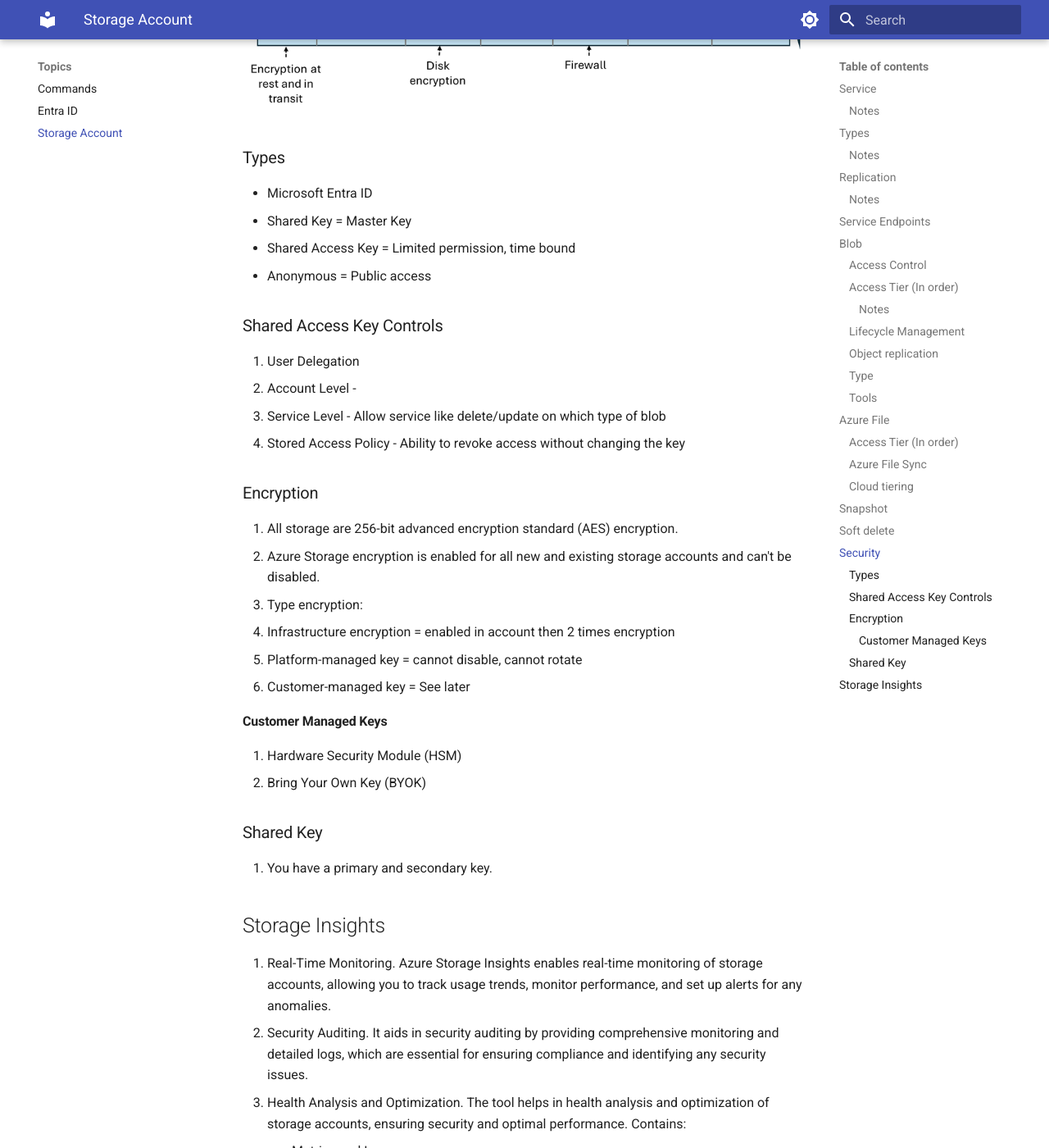
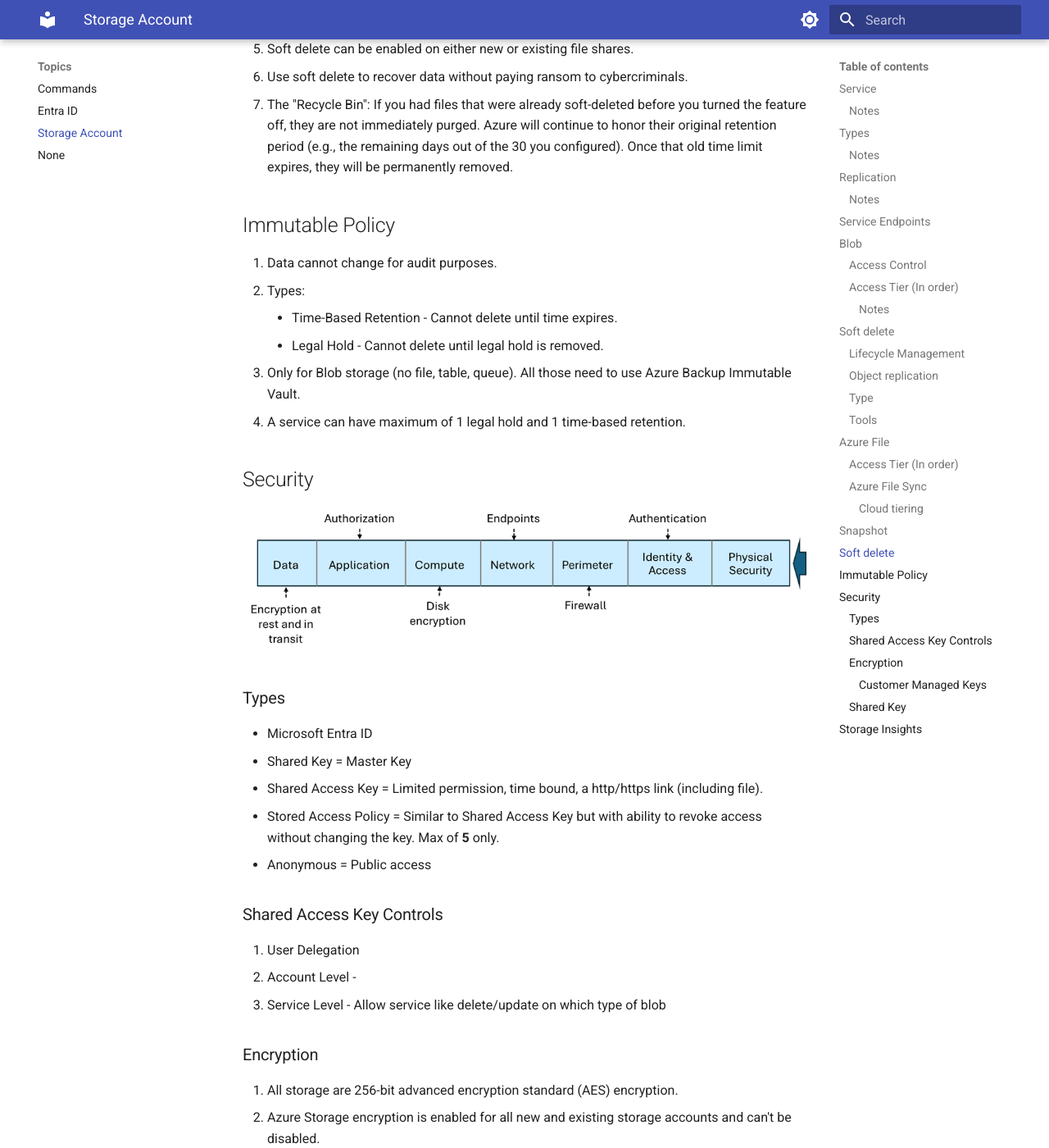
Before and after one commit to yoonghan/AZ-104-Azure-Administrator-Associate, an MkDocs documentation site: the page built from docs/Storage-Account.md, in a window 1280 px wide and 1400 px high, scrolled down 5557 px. Shown: the whole window at 82% size. Built offline with MkDocs 1.6.1 and Material for MkDocs 9.7.7, drawn with Linux system fonts in a browser that asks for light colours; some of the changed text lies outside the part shown.

Commit message:
Update storage and encryption

```diff
--- a/docs/Storage-Account.md
+++ b/docs/Storage-Account.md
@@ -45,6 +45,7 @@
 3. GRS has 6 copies, 3 in LRS for 2 regions.
 4. If GZRS, the replication is 6 copies with 3 in ZRS for 2 regions.
 5. If LRS, there are still 3 copies but in the same data center.
+6. Premium Storage Account does not support GRS or RA-GRS.
 
 ## Service Endpoints
 1. Private Endpoints - $ and it's not via azure backbone
@@ -77,6 +78,11 @@
 3. If you have **Soft Delete** enabled (e.g., for 7 days) and you delete a blob, you continue to pay the storage cost for those 7 days while the blob sits in the "recycle bin."
 4. Archive is "offline", it cannot be read and need to be rehydrated to either Hot, Cool or Cold tier.
 
+## Soft delete
+1. Minimum 7 days.
+2. Default 14 days.
+3. Max 1 year.
+
 ### Lifecycle Management
 1. Can use days to set lifecycle to move DOWNward tier. Hot -> Cold but not Cold -> Hot. If wants to move the other way we call it rehydration and can take time depending on tiers.
 2. Careful that it still charges for minimum retention.
@@ -87,7 +93,8 @@
 1. Object replication is supported when the source and destination accounts are in the Hot, Cool, or Cold tier. The source and destination accounts can be in different tiers.
 2. Required Blob Versioning for both source and destination.
 3. Snapshot not supported.
-4. There is "Last Access Date" or "Last Modified Date" to track the access time. If the blob is accessed, the last access date will be updated. **Last Access Date** needs to be turn on with **Access Time Tracking** option.
+4. There is "Last Access Date" or "Last Modified Date" to track the access time. If the blob is accessed, the last access date will be updated. **Last Access Date** needs to be turn on with **Access Time Tracking** optional. Else do not know which is deleted, update.
+5. Only Blob storage.
 
 
 ### Type
@@ -99,7 +106,8 @@
 ### Tools
 1. AzCopy
 2. Azure Storage Explorer
-3. Azure Data Box Disk - See later scope it's a physical disk that send to Azure Center.
+3. Azure Data Box Disk - See later scope it's a physical disk that send to Azure Center. Snowball/Snowcone
+4. Import/Export Service - a ticket support and monitor in Azure to see you on-premise move to Azure data center.
 
 ## Azure File
 1. Azure Files provides the SMB and NFS protocols, client libraries, and a REST interface that allows access from anywhere to stored files.
@@ -113,9 +121,10 @@
 4. Cool - for infrequently accessed data, still HDD
 
 ### Azure File Sync
-N/A
+1. Need to install agent in OS
+2. Cloud tiering is to cache file sync.
 
-### Cloud tiering
+#### Cloud tiering
 1. Allows frequently accessed files to be cached locally while other files are stored in Azure Files.
 2. When a file is tiered, Azure File Sync replaces the file locally with a pointer. A pointer is commonly referred to as a reparse point. The parse point represents a URL to the file in Azure Files.
 
@@ -139,20 +148,28 @@
 6. Use soft delete to recover data without paying ransom to cybercriminals.
 7. The "Recycle Bin": If you had files that were already soft-deleted before you turned the feature off, they are not immediately purged. Azure will continue to honor their original retention period (e.g., the remaining days out of the 30 you configured). Once that old time limit expires, they will be permanently removed.
 
+## Immutable Policy
+1. Data cannot change for audit purposes.
+2. Types:
+    - Time-Based Retention - Cannot delete until time expires.
+    - Legal Hold - Cannot delete until legal hold is removed.
+3. Only for Blob storage (no file, table, queue). All those need to use Azure Backup Immutable Vault.
+4. A service can have maximum of 1 legal hold and 1 time-based retention.
+
 ## Security
 ![Security Level](img/security.png)
 
 ### Types
 - Microsoft Entra ID
 - Shared Key = Master Key
-- Shared Access Key = Limited permission, time bound
+- Shared Access Key = Limited permission, time bound, a http/https link (including file).
+- Stored Access Policy = Similar to Shared Access Key but with ability to revoke access without changing the key. Max of **5** only.
 - Anonymous = Public access
 
 ### Shared Access Key Controls
 1. User Delegation
 2. Account Level -
 3. Service Level - Allow service like delete/update on which type of blob
-4. Stored Access Policy - Ability to revoke access without changing the key
 
 ### Encryption
 1. All storage are 256-bit advanced encryption standard (AES) encryption.
@@ -160,7 +177,7 @@
 3. Type encryption:
    - Infrastructure encryption = enabled in account then 2 times encryption
    - Platform-managed key = cannot disable, cannot rotate
-   - Customer-managed key = See later
+   - Customer-managed key = See later, it applies to all. If you use Customer-Managed Keys (CMK), the Azure Key Vault storing those keys must have both Soft Delete and Purge Protection enabled in the Key Vault.
 
 #### Customer Managed Keys
 1. Hardware Security Module (HSM)
--- a/mkdocs.yml
+++ b/mkdocs.yml
@@ -30,6 +30,7 @@
     - Commands.md
     - EntraId.md
     - Storage-Account.md
+    - Encryption.md
   - Exam:
     - Exam_Preparation/Notes.md
     - Exam_Preparation/Labs.md
```
Also changed, not shown: 1 other file.
